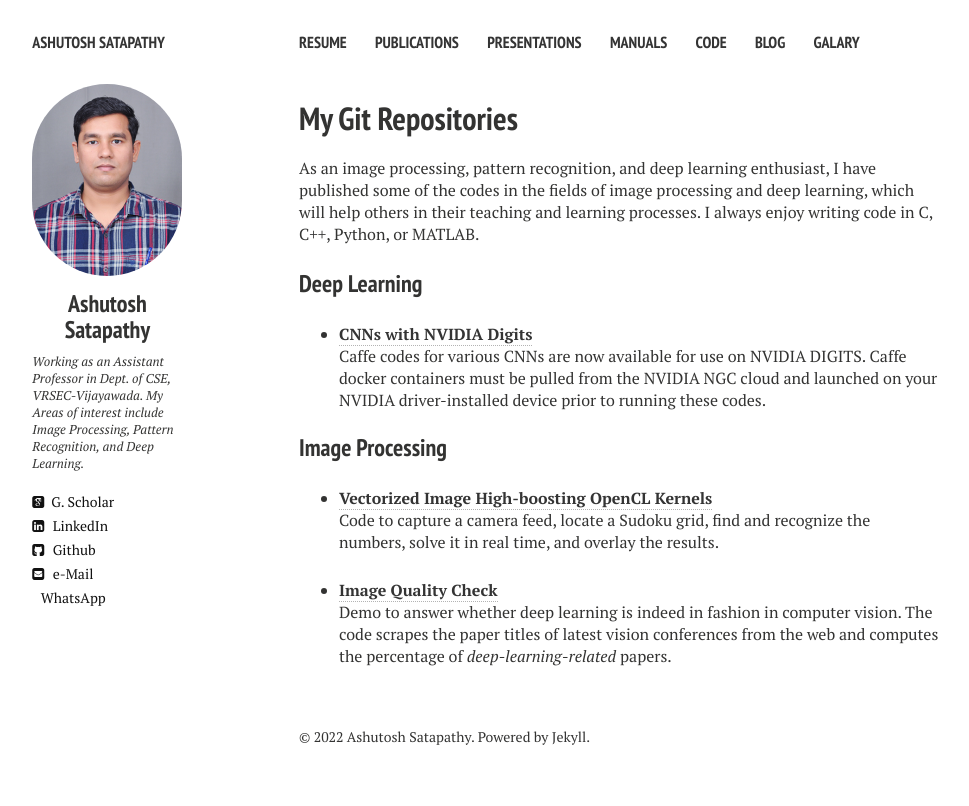
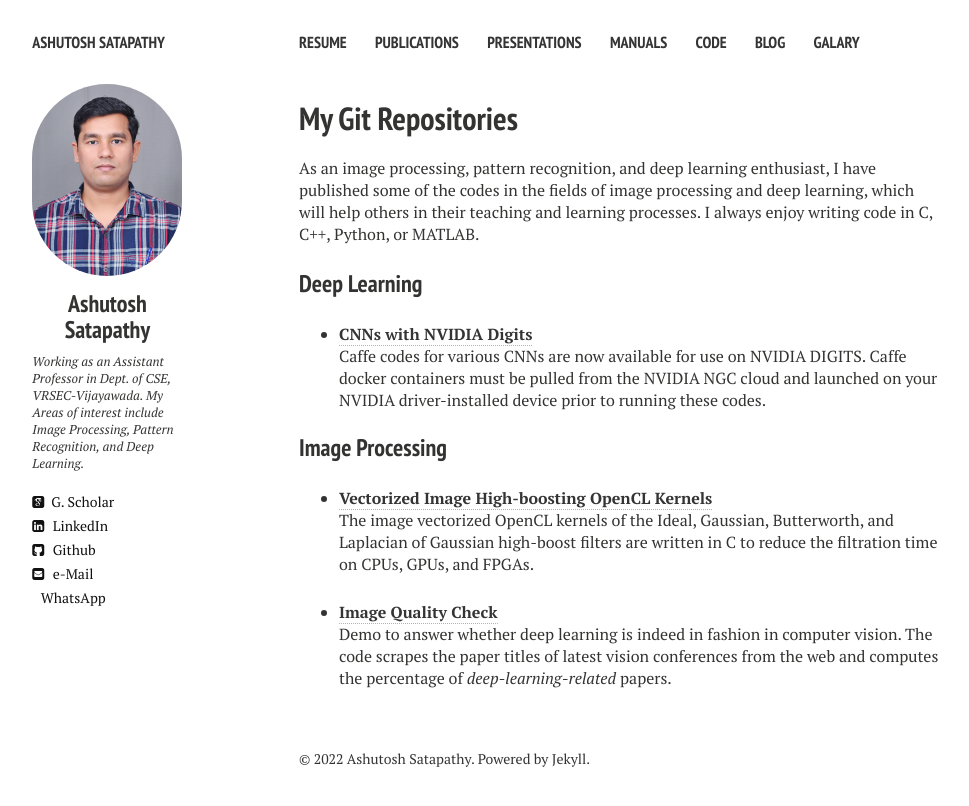
Before and after one commit to ashutoshsatapathy1990/ashutoshsatapathy1990.github.io, a Jekyll site: the page built from code.md, in a window 1280 px wide. Shown: the top 806 px of the page, without its empty margins (21-990 px from the left). Built offline with Jekyll 4.4.1, drawn with Linux system fonts in a browser that asks for light colours; nearby versions of some CDN libraries.

Commit message:
Update code.md

```diff
--- a/code.md
+++ b/code.md
@@ -17,7 +17,7 @@ Caffe codes for various CNNs are now available for use on NVIDIA DIGITS. Caffe d
 ### Image Processing
 
 * [**Vectorized Image High-boosting OpenCL Kernels**](http://jponttuset.github.io/solving-sudokus-like-a-pro-1/)<br>
-Code to capture a camera feed, locate a Sudoku grid, find and recognize the numbers, solve it in real time, and overlay the results.
+The image vectorized OpenCL kernels of the Ideal, Gaussian, Butterworth, and Laplacian of Gaussian high-boost filters are written in C to reduce the filtration time on CPUs, GPUs, and FPGAs.
 
 * [**Image Quality Check**](http://jponttuset.github.io/deep-learning-scraping/)<br>
 Demo to answer whether deep learning is indeed in fashion in computer vision. The code scrapes the paper titles of latest vision conferences from the web and computes the percentage of *deep-learning-related* papers.
```
